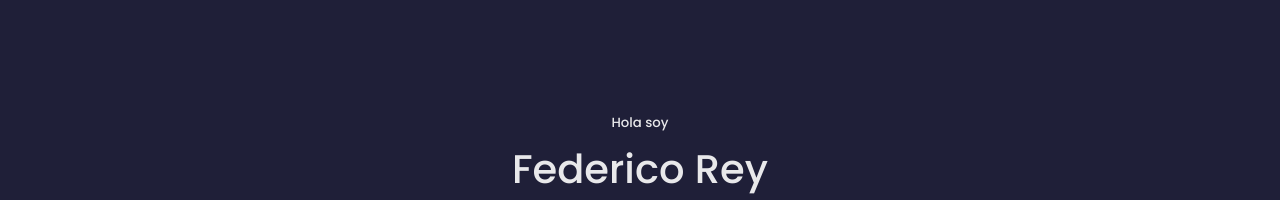
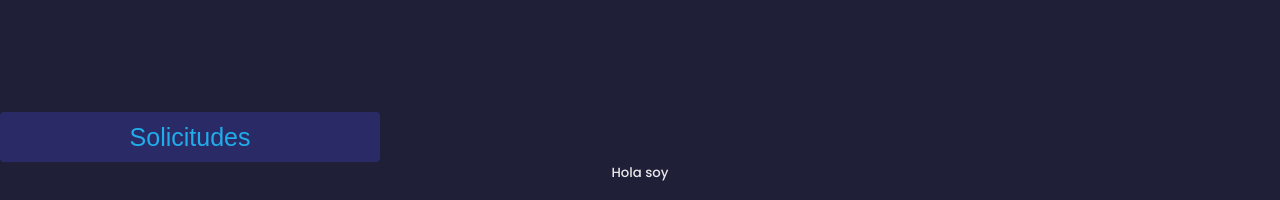
Before and after one commit to federey99/APIS_UADE, a React (Create React App) app in the folder cv_api/: page / in a window 1280 px wide. Shown: the top 200 px of the page. Built offline with nearby package versions, Linux system fonts and the light colour scheme.

Commit message:
Routering
Se agregó botón provisorio para redirigir a la página de login y se realizó el routering necesario para que funcione

```diff
--- a/cv_api/package.json
+++ b/cv_api/package.json
@@ -10,6 +10,8 @@
     "react": "^18.2.0",
     "react-dom": "^18.2.0",
     "react-icons": "^4.8.0",
+    "react-router": "6.11.1",
+    "react-router-dom": "^6.11.1",
     "react-scripts": "5.0.1",
     "swiper": "^9.2.4",
     "web-vitals": "^2.1.4"
--- a/cv_api/src/App.jsx
+++ b/cv_api/src/App.jsx
@@ -1,29 +1,16 @@
-import React from 'react' // tipear "rafce" y enter
-
-import Header from './components/header/Header'
-import Nav from './components/nav/Nav'
-import About from './components/about/About'
-import Experience from './components/experience/Experience'
-import Portfolio from './components/portfolio/Portfolio'
-import Services from './components/services/Services'
-import Testimonials from './components/testimonials/Testimonials'
-import Contact from './components/contact/Contact'
-import Footer from './components/footer/Footer'
-
+import React from 'react'
+import { BrowserRouter as Router, Route, Routes } from 'react-router-dom'
+import Main from './Main'
+import Login from './components/login/Login'
 
 const App = () => {
   return (
-    <>
-      <Header />
-      <Nav />
-      <About />
-      <Experience />
-      <Services />
-      <Portfolio />
-      <Testimonials />
-      <Contact />
-      <Footer />
-    </>
+    <Router>
+      <Routes>
+        <Route path="/" element={<Main />} />
+        <Route path="/login" element={<Login />} />
+      </Routes>
+    </Router>
   )
 }
 
--- /dev/null
+++ b/cv_api/src/Main.jsx
@@ -0,0 +1,30 @@
+import React from 'react'
+
+import Header from './components/header/Header'
+import Nav from './components/nav/Nav'
+import About from './components/about/About'
+import Experience from './components/experience/Experience'
+import Portfolio from './components/portfolio/Portfolio'
+import Services from './components/services/Services'
+import Testimonials from './components/testimonials/Testimonials'
+import Contact from './components/contact/Contact'
+import Footer from './components/footer/Footer'
+
+
+const Main = () => {
+  return (
+    <>
+      <Header />
+      <Nav />
+      <About />
+      <Experience />
+      <Services />
+      <Portfolio />
+      <Testimonials />
+      <Contact />
+      <Footer />
+    </>
+  )
+}
+
+export default Main
--- a/cv_api/src/components/header/Header.jsx
+++ b/cv_api/src/components/header/Header.jsx
@@ -3,11 +3,15 @@ import './header.css'
 import CTA from './CTA'
 import ME from '../../assets/profile-img.png'
 import HeaderSocials from './HeaderSocials'
+import {Link} from 'react-router-dom'
 
 
 const Header = () => {
   return (
     <header>
+    <Link to="/login">
+      <button className='solicitudes'>Solicitudes</button>
+    </Link>
       <div className="container header__container">
       <h5>Hola soy</h5>
       <h1>Federico Rey</h1>
--- a/cv_api/src/components/header/header.css
+++ b/cv_api/src/components/header/header.css
@@ -9,6 +9,16 @@ header{
     text-align: center;
     height: 100%;
     position:relative;
+}
+
+.solicitudes{
+    padding: 8px 16px;
+    background-color: var(--color-bg-variant);
+    color: var(--color-primary);
+    border: none;
+    border-radius: 4px;
+    cursor: pointer;
+
 }
 
 /* ==================== CTA ==================== */
@@ -59,7 +69,7 @@ header{
     position: absolute;
     right:-2.3rem;
     bottom: 5rem;
-    rotate: 90deg;
+    transform: rotate(90deg);
     font-weight: 300;
     font-size: 0.9rem;
 }
@@ -70,15 +80,16 @@ header{
     header{
         height: 68vh;
     }
+
 }
 
 /* ==================== MEDIA QUERYS (DISPOSITIVOS PEQUEÑOS) ==================== */
 
 @media screen and (max-width: 600px){
     header{
-        height: 100vh;
+        height: 130vh;
     }
-    .header.header__socials, .scroll__down{
+    .header__socials, .scroll__down{
         display: none;
     }
 
--- a/cv_api/src/components/login/login.css
+++ b/cv_api/src/components/login/login.css
@@ -24,7 +24,7 @@
 }
 
 .container-image {
-    background-color: gray;
+    background-color: var(--color-bg-variant);
     border-radius: 150px;
     align-items: center;
     display: flex;
--- a/cv_api/src/components/testimonials/Testimonials.jsx
+++ b/cv_api/src/components/testimonials/Testimonials.jsx
@@ -23,12 +23,12 @@ const data = [
   },
   {
     avatar:AVTR2,
-    name:'Ignacio Fourcade',
+    name:'Valeria López',
     review: 'Lorem ipsum dolor, sit amet consectetur adipisicing elit. Facere accusamus quisquam natus est'
   },
   {
     avatar:AVTR3,
-    name:'Hernán Páez',
+    name:'Julieta Trujillo',
     review: 'Lorem ipsum dolor, sit amet consectetur adipisicing elit. Facere accusamus quisquam natus est'
   },
   {
```
Also changed, not shown: 1 other file (tests, documents, lock files or other folders).
